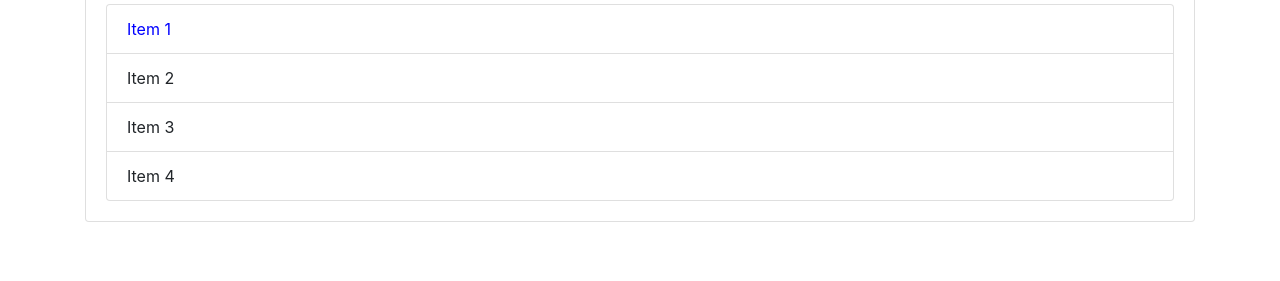
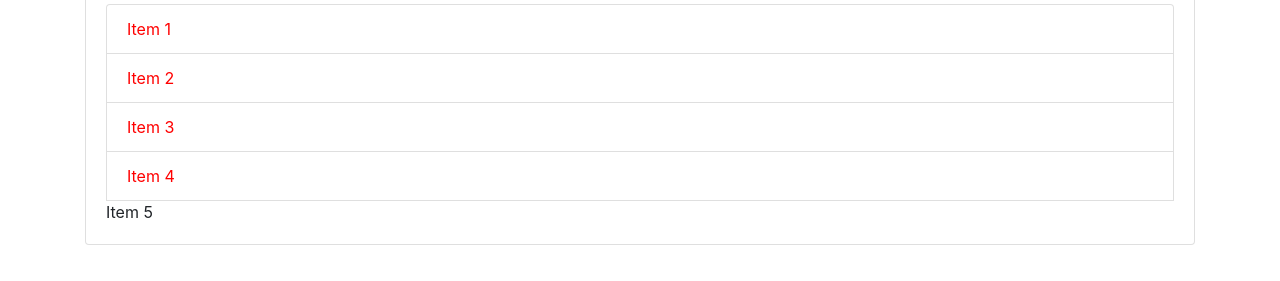
Before and after one commit to YashGupta3/basic-web, a plain HTML site: page index.html in a window 1280 px wide. Shown: the part 273-554 px from the top of the page. Drawn offline with nearby package versions, Linux system fonts and the light colour scheme.

Commit message:
assignment 2.5 complete

```diff
--- a/dom.js
+++ b/dom.js
@@ -13,8 +13,8 @@
 // header.style.border = "solid 2px red"
 
 // Get Element by Class Names
-let item = document.getElementsByClassName("list-group-item")
-console.log(item);
+// let item = document.getElementsByClassName("list-group-item")
+// console.log(item);
 // // item[0].style.color = "red"
 // for (i=0; i<item.length; i++){
 //     item[i].style.color = "red"
@@ -23,7 +23,11 @@ console.log(item);
 
 // Get element by tag name
 let l = document.getElementsByTagName('li')
-l[0].style.color = "blue"
+// l[0].style.color = "blue"
+console.log(l);
+for(let i=0; i<l.length; i++){
+    l[i].style.color = "red"
+}
 
 // Query Selector
 // let header = document.querySelector("#main-header");
--- a/index.html
+++ b/index.html
@@ -26,6 +26,7 @@
       <li class="list-group-item">Item 2</li>
       <li class="list-group-item">Item 3</li>
       <li class="list-group-item">Item 4</li>
+      <l1>Item 5</l1>
     </ul>
    </div>
   </div>
```
